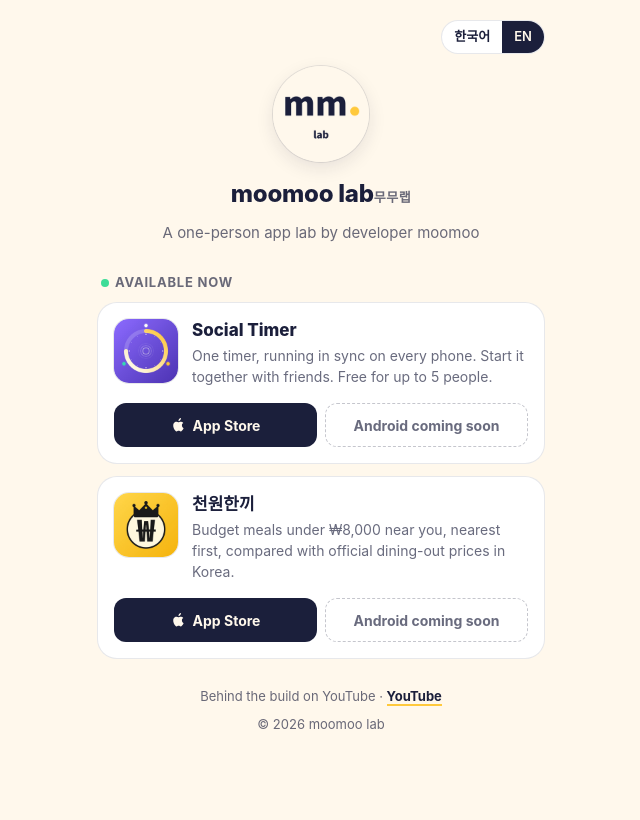
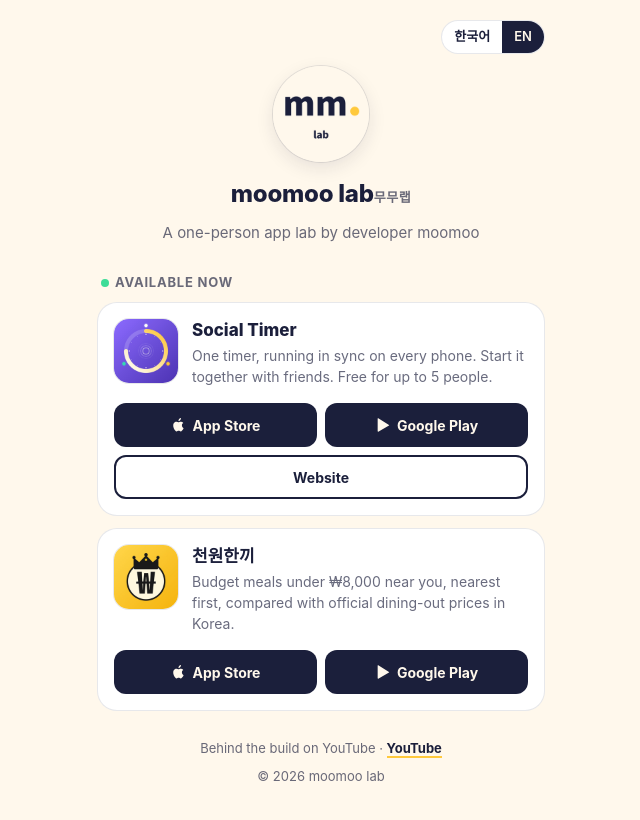
Before and after one commit to moon4754/moomoo-lab, a plain HTML site: page index.html in a window 1280 px wide. Shown: the whole page, without its empty margins (319-959 px from the left). Drawn offline with Linux system fonts and the light colour scheme.

Commit message:
Add Google Play links and Social Timer website link
Co-Authored-By: Claude Opus 5.5 <noreply@anthropic.com>

```diff
--- a/index.html
+++ b/index.html
@@ -54,6 +54,8 @@ h2{font-size:13px;font-weight:700;color:var(--sub);letter-spacing:.06em;margin:4
 .btn.store{background:var(--navy);color:var(--cream)}
 .btn.store:active{transform:translateY(1px)}
 .btn.store svg{width:16px;height:16px;fill:currentColor}
+.btn.web{background:transparent;color:var(--navy);border:2px solid var(--navy)}
+html[lang="en"] .btn[data-en]{display:inline-flex}
 .btn.soon{background:transparent;color:var(--sub);border:1px dashed rgba(27,31,59,.25);cursor:default}
 .btn:focus-visible,.lang button:focus-visible,.foot a:focus-visible{outline:3px solid var(--yellow);outline-offset:2px}
 .dot{display:inline-block;width:8px;height:8px;border-radius:50%;background:var(--mint);margin-right:6px;vertical-align:middle}
@@ -94,7 +96,12 @@ html[lang="en"] [data-en]{display:revert}
             <svg viewBox="0 0 24 24" aria-hidden="true"><path d="M16.37 12.6c.03 2.9 2.55 3.87 2.58 3.88-.02.07-.4 1.38-1.33 2.73-.8 1.17-1.63 2.33-2.94 2.36-1.29.02-1.7-.77-3.17-.77s-1.93.75-3.15.79c-1.26.05-2.22-1.26-3.03-2.42-1.65-2.38-2.9-6.73-1.22-9.67.84-1.46 2.33-2.38 3.95-2.4 1.24-.03 2.4.83 3.16.83.75 0 2.17-1.03 3.66-.88.62.03 2.37.25 3.5 1.9-.09.06-2.09 1.22-2.06 3.65M14 4.6c.67-.81 1.12-1.94 1-3.06-.96.04-2.13.64-2.82 1.45-.62.71-1.16 1.86-1.01 2.96 1.07.08 2.16-.54 2.83-1.35"/></svg>
             App Store
           </a>
-          <span class="btn soon"><span data-ko>Android 준비 중</span><span data-en>Android coming soon</span></span>
+          <a class="btn store" href="https://play.google.com/store/apps/details?id=com.mwkim.social_timer" data-app="social_timer_play" rel="noopener">
+            <svg viewBox="0 0 24 24" aria-hidden="true"><path d="M4 2.6v18.8c0 .5.5.8.9.6L21 12.9c.4-.2.4-.8 0-1L4.9 2c-.4-.2-.9.1-.9.6z"/></svg>
+            Google Play
+          </a>
+          <a class="btn web" href="https://soloflux.net/socialtimer/" data-ko data-app="social_timer_web" rel="noopener">홈페이지</a>
+          <a class="btn web" href="https://soloflux.net/socialtimer/en/" data-en data-app="social_timer_web" rel="noopener">Website</a>
         </div>
       </li>
       <li class="card">
@@ -108,7 +115,10 @@ html[lang="en"] [data-en]{display:revert}
             <svg viewBox="0 0 24 24" aria-hidden="true"><path d="M16.37 12.6c.03 2.9 2.55 3.87 2.58 3.88-.02.07-.4 1.38-1.33 2.73-.8 1.17-1.63 2.33-2.94 2.36-1.29.02-1.7-.77-3.17-.77s-1.93.75-3.15.79c-1.26.05-2.22-1.26-3.03-2.42-1.65-2.38-2.9-6.73-1.22-9.67.84-1.46 2.33-2.38 3.95-2.4 1.24-.03 2.4.83 3.16.83.75 0 2.17-1.03 3.66-.88.62.03 2.37.25 3.5 1.9-.09.06-2.09 1.22-2.06 3.65M14 4.6c.67-.81 1.12-1.94 1-3.06-.96.04-2.13.64-2.82 1.45-.62.71-1.16 1.86-1.01 2.96 1.07.08 2.16-.54 2.83-1.35"/></svg>
             App Store
           </a>
-          <span class="btn soon"><span data-ko>Android 준비 중</span><span data-en>Android coming soon</span></span>
+          <a class="btn store" href="https://play.google.com/store/apps/details?id=com.gjnet.app" data-app="cheonwon_hanggi_play" rel="noopener">
+            <svg viewBox="0 0 24 24" aria-hidden="true"><path d="M4 2.6v18.8c0 .5.5.8.9.6L21 12.9c.4-.2.4-.8 0-1L4.9 2c-.4-.2-.9.1-.9.6z"/></svg>
+            Google Play
+          </a>
         </div>
       </li>
     </ul>
```
